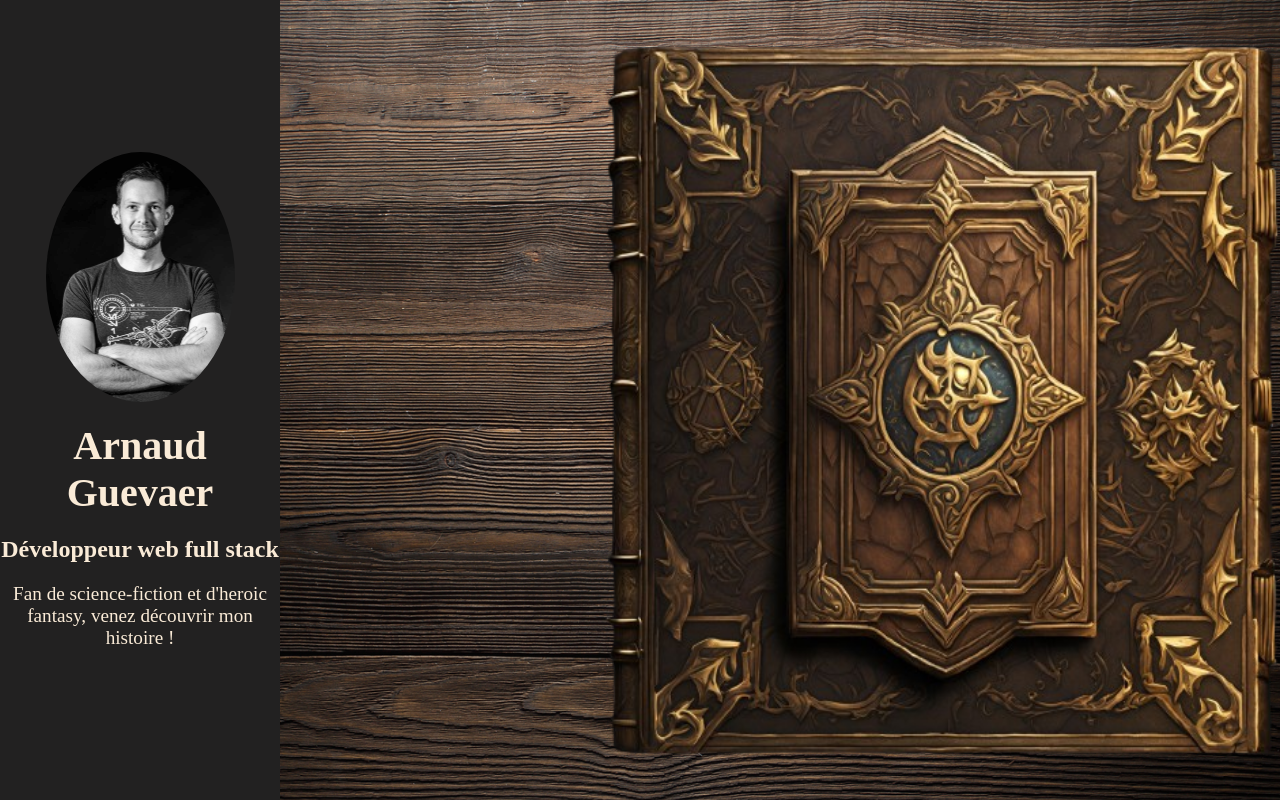
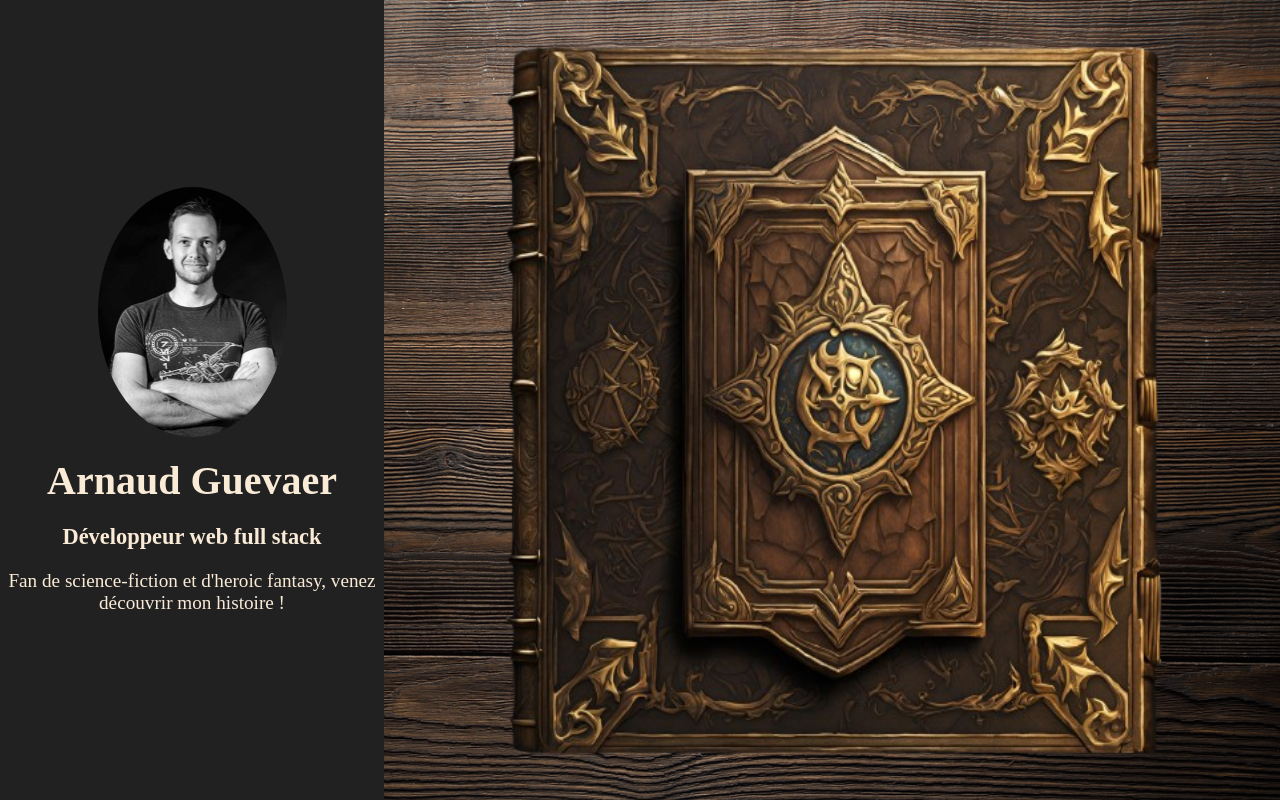
Before and after one commit to Arnaud6216/Portfolio, a React (Vite) app in the folder client/: page / in a window 1280 px wide. Built offline with nearby package versions, Linux system fonts and the light colour scheme.

Commit message:
finished tablet responsive

```diff
--- a/client/src/Pages/Page.css
+++ b/client/src/Pages/Page.css
@@ -270,6 +270,7 @@ li {
     background-size: cover;
     width: 100%;
     height: 60vh;
+    box-shadow: 5px 5px 15px 2px #252525;
   }
 
   .page-text {
@@ -315,12 +316,6 @@ li {
     width: 40px;
   }
 
-  /* .content-container {
-    display: flex;
-    flex-direction: column;
-    align-items: center;
-  } */
-
   .page4-content {
     margin: 0;
     flex-direction: column;
@@ -346,3 +341,9 @@ li {
     font-size: 0.9rem;
   }
 }
+
+@media only screen and (min-device-width: 768px) and (max-device-width: 1024px) {
+  .page {
+    flex-direction: column;
+  }
+}
--- a/client/src/Pages/TableView/TableView.css
+++ b/client/src/Pages/TableView/TableView.css
@@ -6,6 +6,7 @@
 
 .table-view {
   display: flex;
+  justify-content: space-between;
   align-items: center;
   height: 100vh;
   width: 100vw;
@@ -30,7 +31,6 @@
   align-items: center;
   justify-content: center;
   background-color: rgb(34, 33, 33);
-  margin-right: 20rem;
   color: antiquewhite;
 }
 
@@ -103,3 +103,22 @@
     margin-top: 4rem;
   }
 }
+
+@media only screen and (min-device-width: 768px) and (max-device-width: 1024px) {
+  .profile-container {
+    margin-right: 0;
+  }
+
+  .book-container {
+    max-width: 700px;
+  }
+
+  .book-image {
+    width: 95%;
+  }
+
+  .profile-profession {
+    margin: 0.2rem;
+    font-size: 1.4rem;
+  }
+}
--- a/client/src/components/Layout/Layout.css
+++ b/client/src/components/Layout/Layout.css
@@ -46,3 +46,20 @@
     width: 45%;
   }
 }
+
+@media only screen and (min-device-width: 768px) and (max-device-width: 1024px) {
+  .layout {
+    display: flex;
+    align-items: center;
+    padding-top: 35px;
+    min-height: 100vh;
+    background: url("/public/background.jpg");
+    background-size: auto;
+    background-size: cover;
+  }
+
+  .book-container {
+    width: inherit;
+    max-width: inherit;
+  }
+}
```
